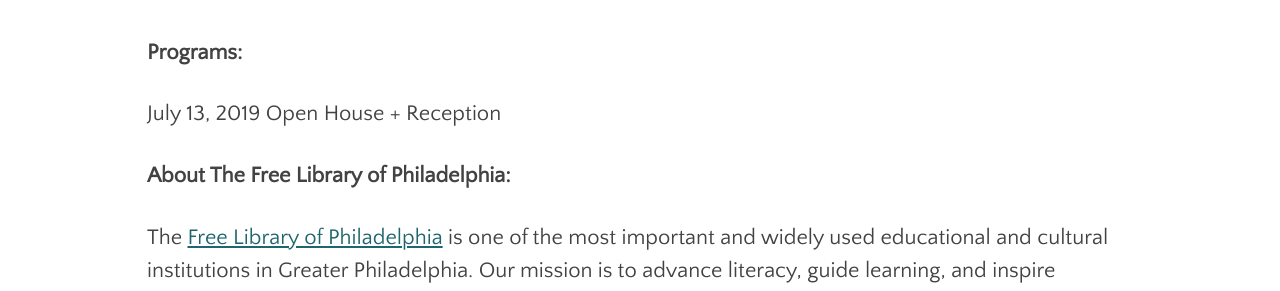
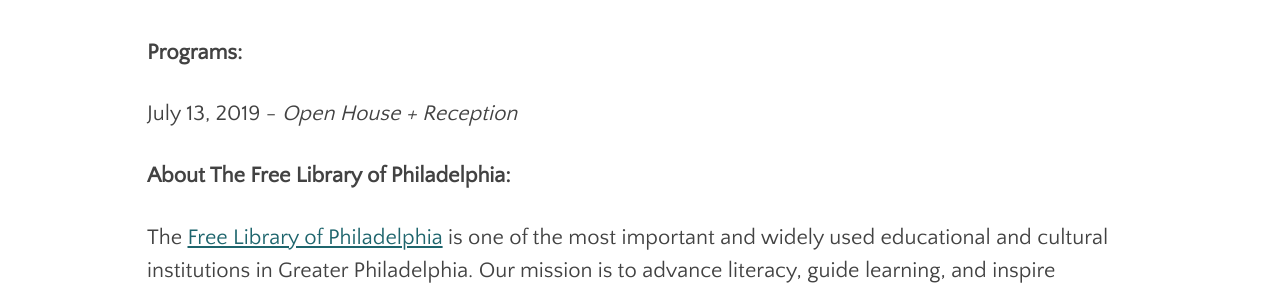
Before and after one commit to swat-ds/fps.swarthmore.edu, a Jekyll site: the page built from _posts/2019-05-15-peace.md, in a window 1280 px wide and 900 px high, scrolled down 1570 px. Shown: the part 159-450 px from the top of the window. Built offline with Jekyll 4.4.1, drawn with Linux system fonts in a browser that asks for light colours.

```diff
--- a/_posts/2019-05-15-peace.md
+++ b/_posts/2019-05-15-peace.md
@@ -25,7 +25,7 @@ Take an adventure with the “Sticky Family” comic, exploring the powers we ha
 
 **Programs:**
 
-July 13, 2019 Open House +  Reception
+July 13, 2019 - _Open House +  Reception_
 
 
 **About The Free Library of Philadelphia:**
```
